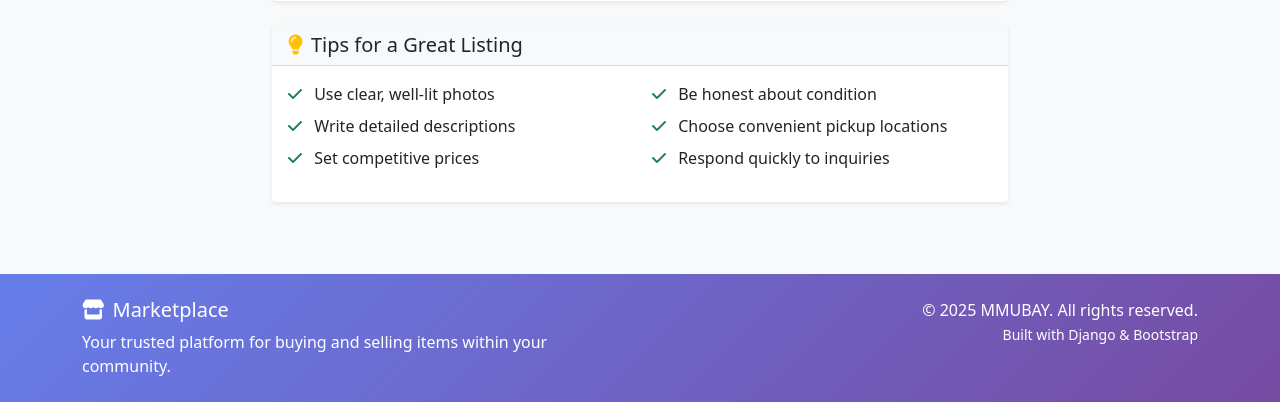
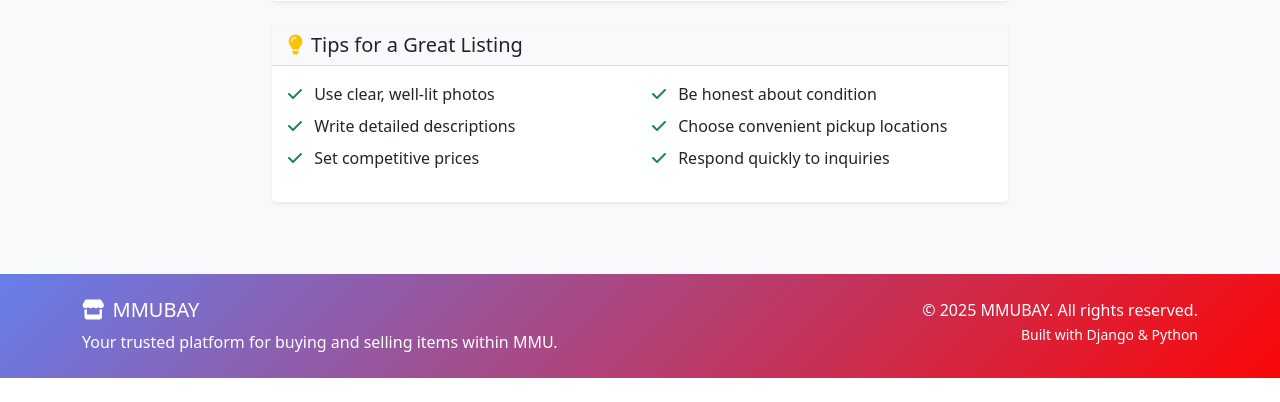
Before and after one commit to Chiousel/GitExercise-G08, a Django app: template project/myapp/templates/market/item_form.html in a window 1280 px wide. Shown: the part 1106-1508 px from the top of the page. After the commit the page ends 1484 px from the top, so only its background shows below. Run offline with Django 5.2, Linux system fonts and the light colour scheme; the template is opened without the code that fills it, so the values that code supplies are empty.

Commit message:
Update base.html

```diff
--- a/project/myapp/templates/market/base.html
+++ b/project/myapp/templates/market/base.html
@@ -3,7 +3,7 @@
 <head>
     <meta charset="UTF-8">
     <meta name="viewport" content="width=device-width, initial-scale=1.0">
-    <title>{% block title %}Marketplace{% endblock %}</title>
+    <title>{% block title %}MMUBAY{% endblock %}</title>
     <link href="https://cdn.jsdelivr.net/npm/bootstrap@5.1.3/dist/css/bootstrap.min.css" rel="stylesheet">
     <link href="https://cdnjs.cloudflare.com/ajax/libs/font-awesome/6.0.0/css/all.min.css" rel="stylesheet">
     <style>
@@ -28,7 +28,7 @@
             border-radius: 8px;
         }
         .price-tag {
-            background: linear-gradient(135deg, #667eea 0%, #764ba2 100%);
+            background: linear-gradient(135deg, #667eea 0%, #fb0707 100%);
             color: white;
             font-weight: bold;
             padding: 8px 16px;
@@ -42,12 +42,12 @@
             z-index: 2;
         }
         footer {
-            background: linear-gradient(135deg, #667eea 0%, #764ba2 100%);
+            background: linear-gradient(135deg, #667eea 0%, #fb0707 100%);
             color: white;
             margin-top: auto;
         }
         .hero-section {
-            background: linear-gradient(135deg, #667eea 0%, #764ba2 100%);
+            background: linear-gradient(135deg, #667eea 0%, #fb0707 100%);
             color: white;
             padding: 4rem 0;
             margin-bottom: 3rem;
@@ -130,12 +130,12 @@
         <div class="container">
             <div class="row">
                 <div class="col-md-6">
-                    <h5><i class="fas fa-store me-2"></i>Marketplace</h5>
-                    <p class="mb-0">Your trusted platform for buying and selling items within your community.</p>
+                    <h5><i class="fas fa-store me-2"></i>MMUBAY</h5>
+                    <p class="mb-0">Your trusted platform for buying and selling items within MMU.</p>
                 </div>
                 <div class="col-md-6 text-md-end">
                     <p class="mb-0">&copy; 2025 MMUBAY. All rights reserved.</p>
-                    <small>Built with Django & Bootstrap</small>
+                    <small>Built with Django & Python</small>
                 </div>
             </div>
         </div>
@@ -145,4 +145,5 @@
     {% block scripts %}
     {% endblock %}
 </body>
+
 </html>
```
